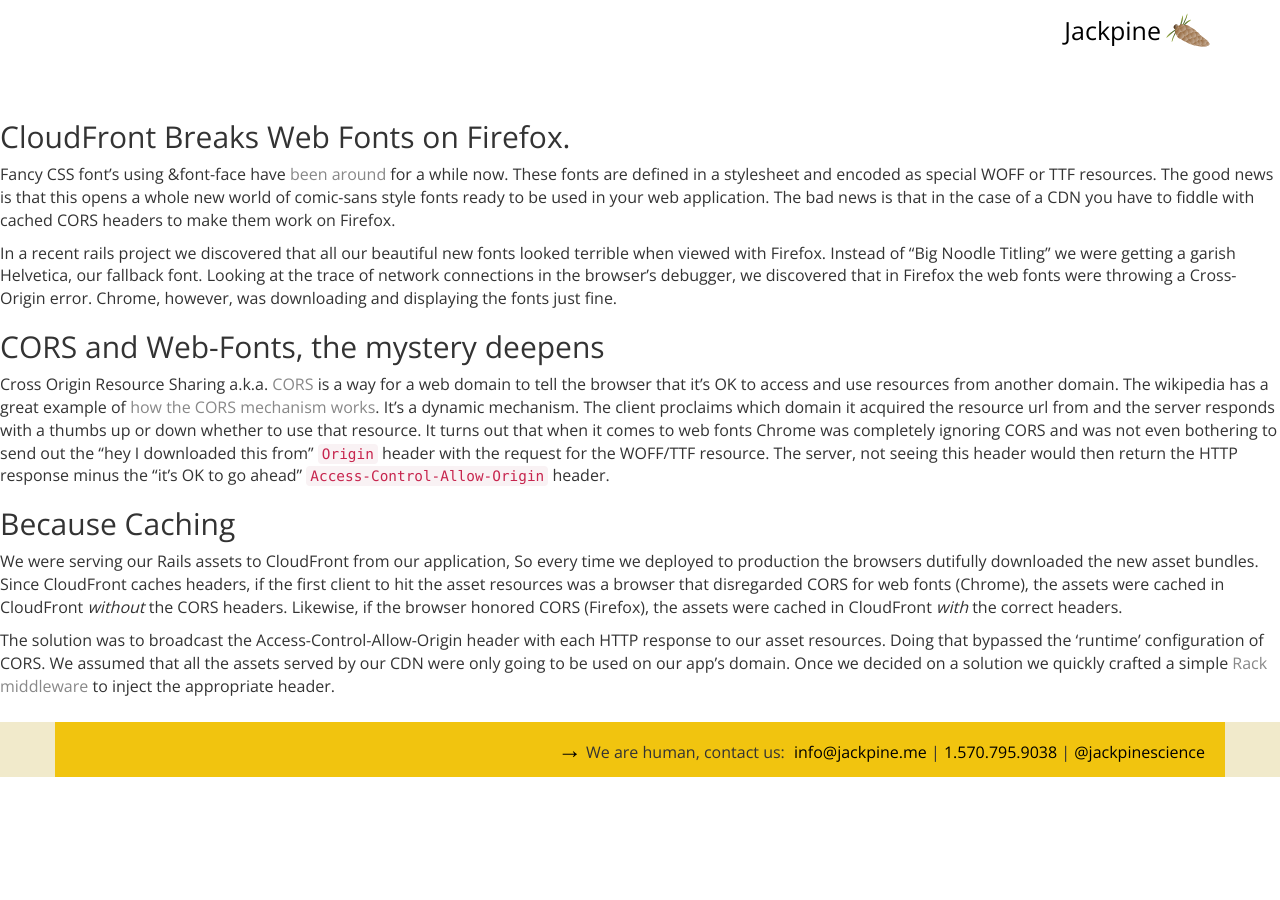
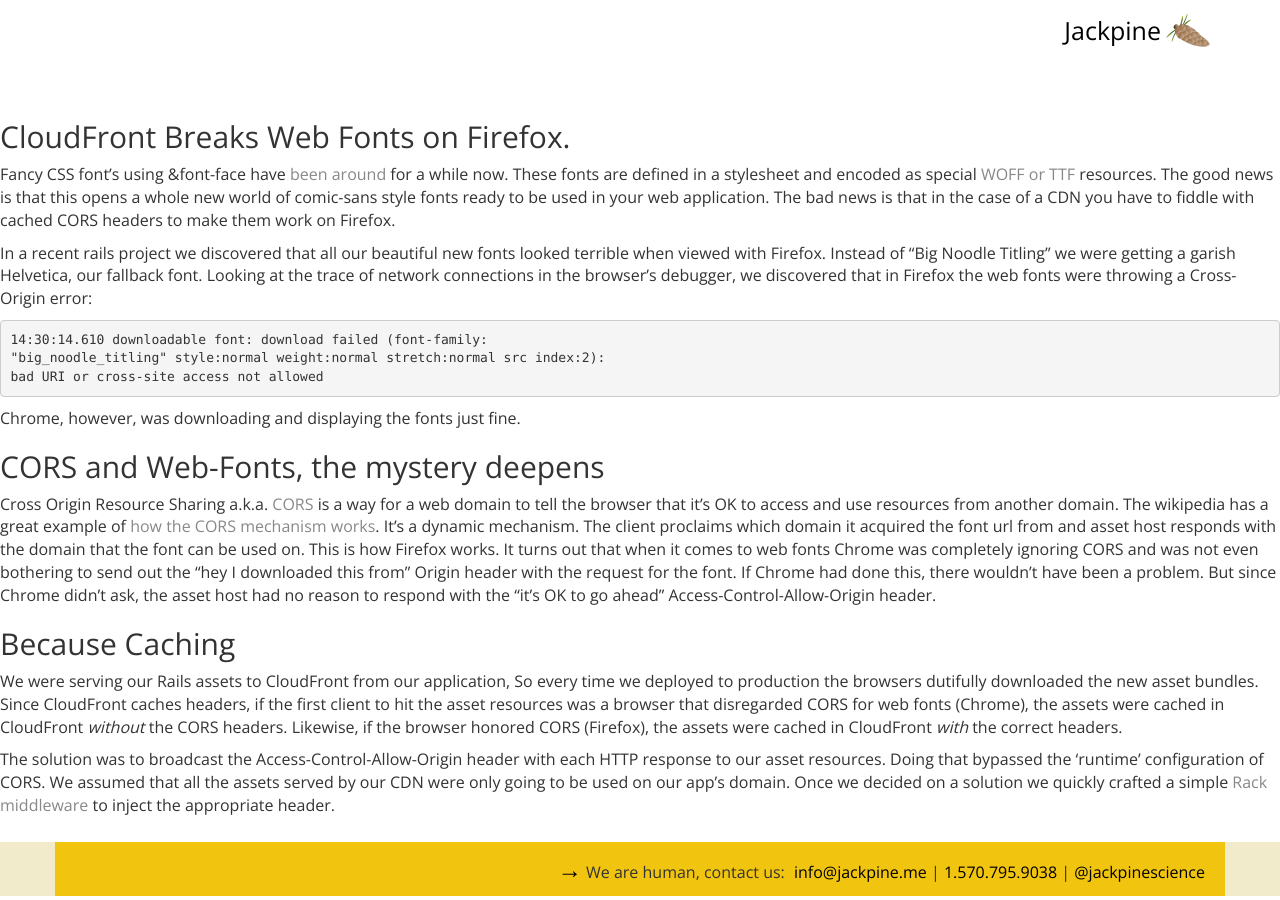
Before and after one commit to jackpine/jackpine.github.com, a Jekyll site: the page built from _posts/2014-01-10-cors-broken-on-cloudfront.markdown, in a window 1280 px wide. Built offline with Jekyll 4.4.1, drawn with Linux system fonts in a browser that asks for light colours; Markdown is read by kramdown in place of the engine named in the settings.

Commit message:
new copy

```diff
--- a/_posts/2014-01-10-cors-broken-on-cloudfront.markdown
+++ b/_posts/2014-01-10-cors-broken-on-cloudfront.markdown
@@ -6,14 +6,21 @@
 CloudFront Breaks Web Fonts on Firefox.
 ---------------------------------------
 
-Fancy CSS font's using &amp;font-face have [been around][1] for a while now. These fonts are defined in a stylesheet and encoded as special WOFF or TTF resources. The good news is that this opens a whole new world of comic-sans style fonts ready to be used in your web application. The bad news is that in the case of a CDN you have to fiddle with cached CORS headers to make them work on Firefox.
+Fancy CSS font's using &amp;font-face have [been around][1] for a while now. These fonts are defined in a stylesheet and encoded as special [WOFF or TTF][5] resources. The good news is that this opens a whole new world of comic-sans style fonts ready to be used in your web application. The bad news is that in the case of a CDN you have to fiddle with cached CORS headers to make them work on Firefox.
 
-In a recent rails project we discovered that all our beautiful new fonts looked terrible when viewed with Firefox. Instead of "Big Noodle Titling" we were getting a garish Helvetica, our fallback font. Looking at the trace of network connections in the browser's debugger, we discovered that in Firefox the web fonts were throwing a Cross-Origin error. Chrome, however, was downloading and displaying the fonts just fine.
+In a recent rails project we discovered that all our beautiful new fonts looked terrible when viewed with Firefox. Instead of "Big Noodle Titling" we were getting a garish Helvetica, our fallback font. Looking at the trace of network connections in the browser's debugger, we discovered that in Firefox the web fonts were throwing a Cross-Origin error:
+
+    14:30:14.610 downloadable font: download failed (font-family:
+    "big_noodle_titling" style:normal weight:normal stretch:normal src index:2):
+    bad URI or cross-site access not allowed
+
+Chrome, however, was downloading and displaying the fonts just fine.
 
 CORS and Web-Fonts, the mystery deepens
 ---------------------------------------
 
-Cross Origin Resource Sharing a.k.a. [CORS][2] is a way for a web domain to tell the browser that it's OK to access and use resources from another domain. The wikipedia has a great example of [how the CORS mechanism works][3]. It's a dynamic mechanism. The client proclaims which domain it acquired the resource url from and the server responds with a thumbs up or down whether to use that resource. It turns out that when it comes to web fonts Chrome was completely ignoring CORS and was not even bothering to send out the "hey I downloaded this from" `Origin` header with the request for the WOFF/TTF resource. The server, not seeing this header would then return the HTTP response minus the "it's OK to go ahead" `Access-Control-Allow-Origin` header.
+Cross Origin Resource Sharing a.k.a. [CORS][2] is a way for a web domain to tell the browser that it's OK to access and use resources from another domain. The wikipedia has a great example of [how the CORS mechanism works][3]. It's a dynamic mechanism. The client proclaims which domain it acquired the font url from and asset host responds with the domain that the font can be used on. This is how Firefox works. It turns out that when it comes to web fonts Chrome was completely ignoring CORS and was not even bothering to send out the "hey I downloaded this from" Origin header with the request for the font. If Chrome had done this, there wouldn’t have been a problem. But since Chrome didn’t ask, the asset host had no reason to respond with the "it's OK to go ahead" Access-Control-Allow-Origin header.
+
 
 Because Caching
 ---------------
@@ -27,3 +34,4 @@
 [2]: https://developer.mozilla.org/en-US/docs/HTTP/Access_control_CORS
 [3]: http://en.wikipedia.org/wiki/Cross-origin_resource_sharing#How_CORS_works
 [4]: https://github.com/svevang/rack-customheader
+[5]: http://www.fontsquirrel.com/tools/webfont-generator
```
